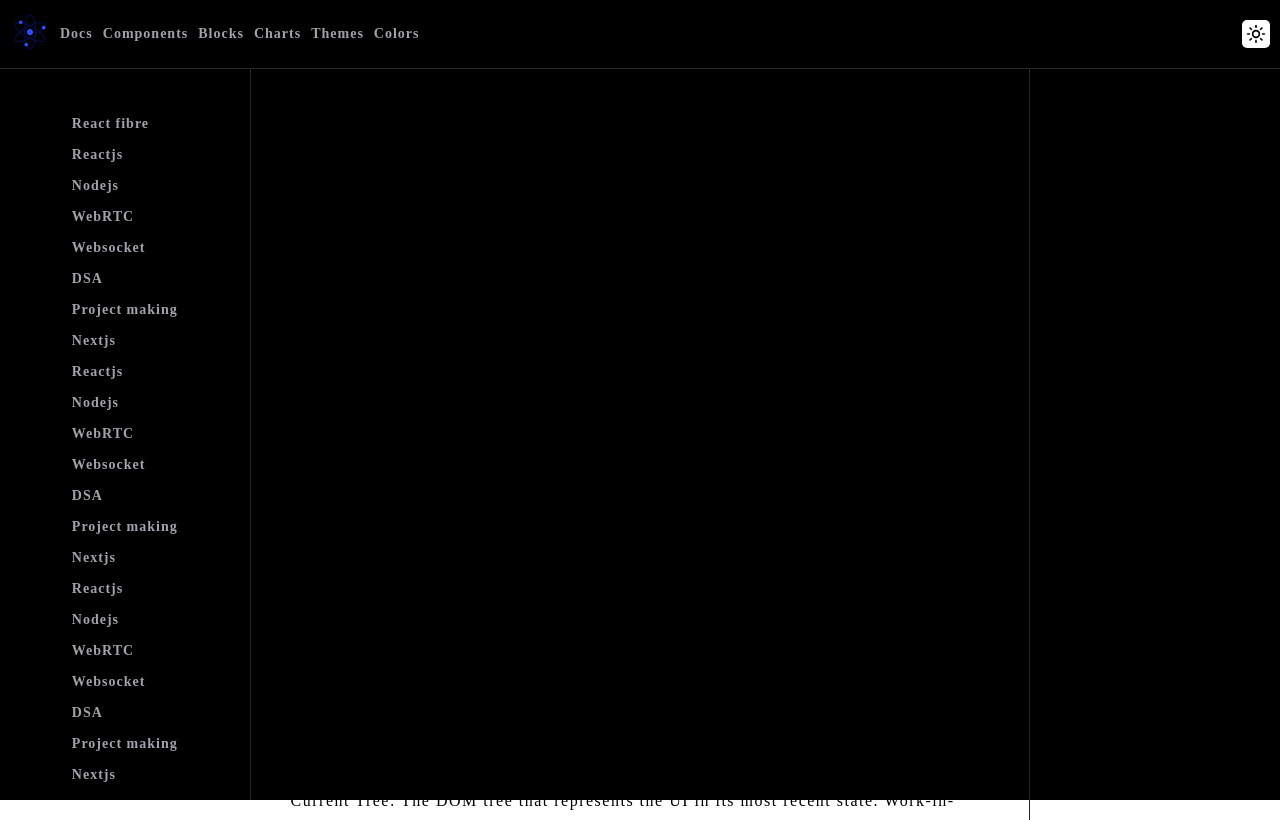
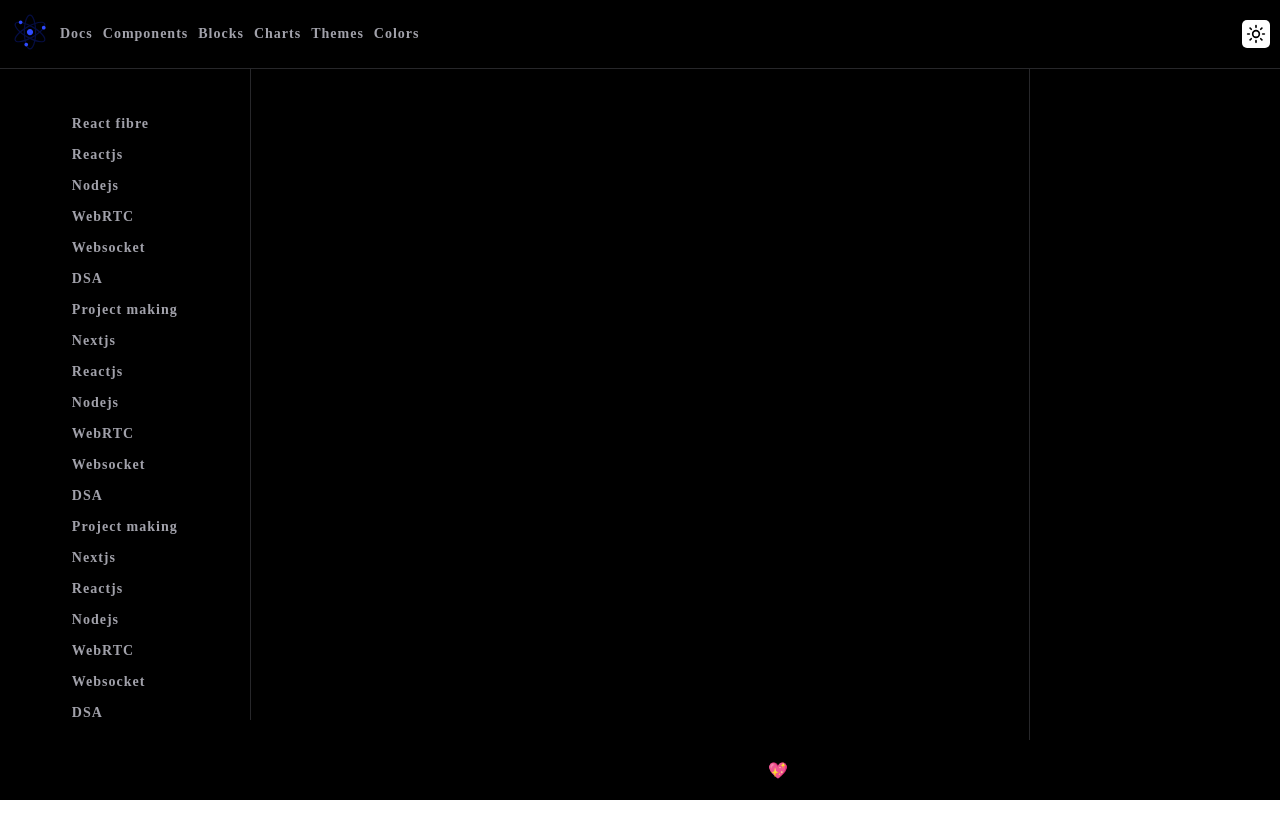
Before and after one commit to prajjwalhacker/beautiful-layout, a Next.js app: page /dashboard/1 in a window 1280 px wide. Built offline with nearby package versions, Linux system fonts and the light colour scheme.

Commit message:
footer added for dadhboard

```diff
--- /dev/null
+++ b/src/app/components/Footer.tsx
@@ -0,0 +1,11 @@
+import React from 'react'
+
+function Footer() {
+  return (
+    <div className='footer'>
+        Crafted with love - by Prajjwal Soni 💖
+    </div>
+  )
+}
+
+export default Footer
--- a/src/app/dashboard/[id]/layout.tsx
+++ b/src/app/dashboard/[id]/layout.tsx
@@ -2,6 +2,7 @@
 import '../../../app/globals.scss';
 import '../../styles/_dashboard.scss';
 import '../../styles/_navbar.scss';
+import '../../styles/_footer.scss';
 import '../../styles/_mode-toggle.scss';
 import '../../styles/_content-component.scss';
 import { ThemeProvider } from "@/app/components/ThemeProvider";
--- a/src/app/dashboard/[id]/page.tsx
+++ b/src/app/dashboard/[id]/page.tsx
@@ -5,6 +5,7 @@
 import ContentComponent from '@/app/components/ContentComponent';
 import { useState } from 'react';
 import ReactFibre from '@/app/components/ReactFibre';
+import Footer from '@/app/components/Footer';
 
 function Dashboard() {
 
@@ -127,6 +128,7 @@
         <div className='dashboard-main-container-right'>
         </div>
         </div>
+        <Footer/>
     </div>
   )
 }
--- a/src/app/styles/_dashboard.scss
+++ b/src/app/styles/_dashboard.scss
@@ -1,8 +1,9 @@
 .dashboard-main-container {
-    height: 100vh;
+    height: 90vh;
     display: flex;
     flex-direction: column;
     background-color: black;
+    padding-bottom: 60px;
     width: 100vw;
     .dashboard-main {
        display: flex;
--- /dev/null
+++ b/src/app/styles/_footer.scss
@@ -0,0 +1,13 @@
+.footer {
+    position: fixed;
+    display: flex;
+    width: 100%;
+    padding-inline: 20px;
+    padding-block: 20px;
+    align-items: center;
+    justify-content: center;
+    background-color: black;
+    z-index: 2;
+    bottom: 0px;
+    left: 0px;
+}
```
